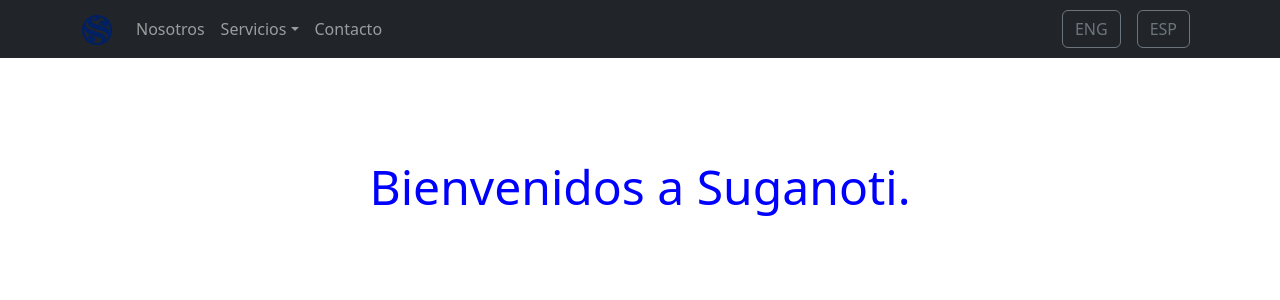
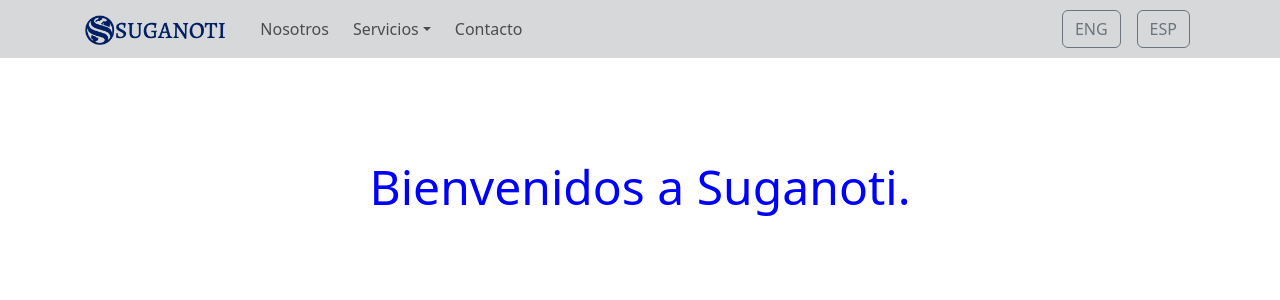
Before and after one commit to Electrocisko/comex, a React (Vite) app in the folder suganoti/: page / in a window 1280 px wide. Shown: the top 300 px of the page. Built offline with nearby package versions, Linux system fonts and the light colour scheme.

Commit message:
trabajando en navbar

```diff
--- a/suganoti/src/App.css
+++ b/suganoti/src/App.css
@@ -5,3 +5,7 @@
   font-size: 3rem;
   margin-top: 100px;
 }
+
+.navbar{
+  background-color:  rgb(215, 216, 217);
+}
--- a/suganoti/src/components/navbar/Navbar.jsx
+++ b/suganoti/src/components/navbar/Navbar.jsx
@@ -8,13 +8,12 @@
   };
 
   return (
-    <nav className="navbar navbar-dark bg-dark navbar-expand-lg">
+    <nav className="navbar navbar-expand-lg" >
       <div className="container">
         <a href="#" className="navbar-brand">
           <img
-            src="./src/assets/images/iso.png"
+            src="./src/assets/images/isologox.png"
             alt="Suganoti"
-            width="30"
             height="30"
           />
         </a>
@@ -31,12 +30,12 @@
         </button>
         <div className="collapse navbar-collapse" id="navbarSupportedContent">
           <ul className="navbar-nav w-50">
-            <li className="nav-item">
+            <li className="nav-item ms-2">
               <a href="#" className="nav-link">
                 {t("NAVBAR_1")}
               </a>
             </li>
-            <li className="nav-item dropdown">
+            <li className="nav-item dropdown ms-2">
               <a
                 className="nav-link dropdown-toggle"
                 href="#"
@@ -64,7 +63,7 @@
                 </li>
               </ul>
             </li>
-            <li className="nav-item">
+            <li className="nav-item ms-2">
               <a href="#" className="nav-link">
                 {t("NAVBAR_3")}
               </a>
```
Also changed, not shown: suganoti/src/assets/images/isologox.png (added).
